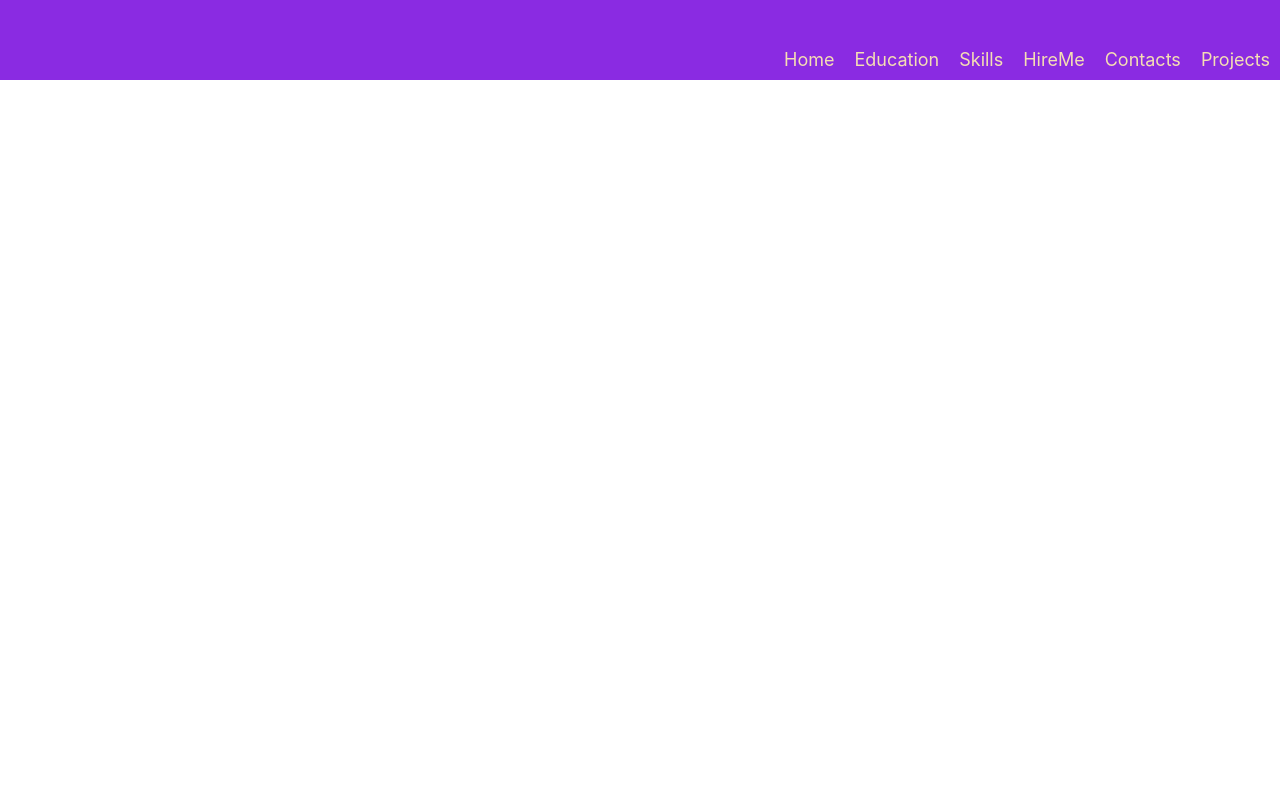
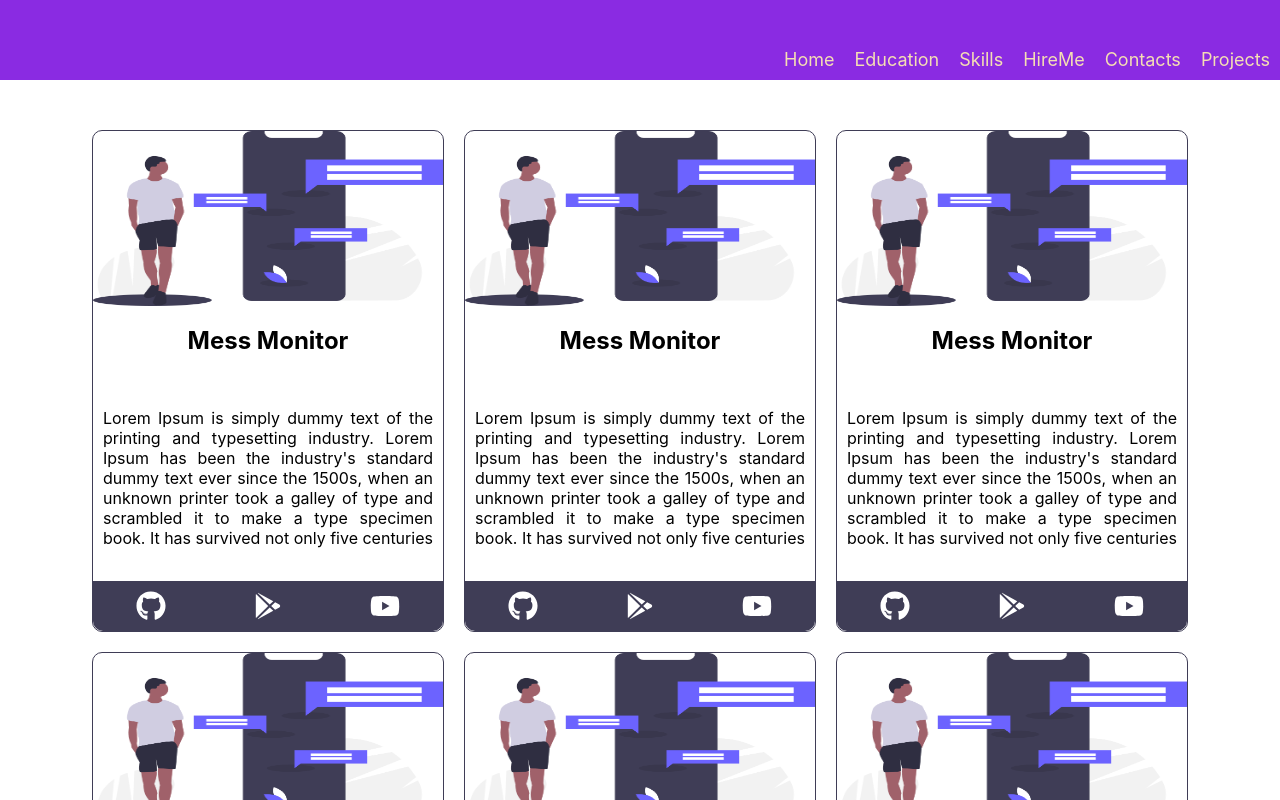
Before and after one commit to hadiuzzaman524/react-portfolio-template, a React (Create React App) app: page /projects in a window 1280 px wide. Shown: the top 800 px of the page. Built offline with nearby package versions, Linux system fonts and the light colour scheme.

Commit message:
feat: design project card

```diff
--- a/src/presentation/features/my_projects/MyProjects.js
+++ b/src/presentation/features/my_projects/MyProjects.js
@@ -1,9 +1,19 @@
 import Style from "./MyProjects.module.css";
 
-const MyProjects= ()=>{
-    return(
-        <div>
-            MyProjects
+import ProjectCard from "./ProjectCard";
+
+const MyProjects = () => {
+    return (
+        <div className={Style.main_container}>
+
+            <ProjectCard/>
+            <ProjectCard/>
+            <ProjectCard/>
+            <ProjectCard/>
+            <ProjectCard/>
+            <ProjectCard/>
+            <ProjectCard/>
+            <ProjectCard/>
         </div>
     );
 }
--- a/src/presentation/features/my_projects/MyProjects.module.css
+++ b/src/presentation/features/my_projects/MyProjects.module.css
@@ -0,0 +1,61 @@
+.main_container {
+    position: relative;
+    top: 80px;
+    z-index: -1;
+    display: flex;
+    flex-direction: row;
+    flex-wrap: wrap;
+    justify-content: center;
+    align-content: center;
+    align-items: center;
+    gap: 20px;
+    padding: 50px;
+}
+.project_card{
+    height: 500px;
+    width: 350px;
+    border: 1px solid #3F3D56;
+    border-radius: 10px;
+    display: flex;
+    flex-direction: column;
+}
+.project_image{
+    height: 35%;
+    border-top-left-radius: 10px;
+    border-top-right-radius: 10px;
+}
+.project_image img{
+    height: 100%;
+    width: 100%;
+}
+.project_details{
+    height: 65%;
+    border-bottom-left-radius: 10px;
+    border-bottom-right-radius: 10px;
+    display: flex;
+    flex-direction: column;
+    justify-content: space-between;
+
+}
+.project_details h2{
+    text-align: center;
+}
+.project_details p{
+    text-align: justify;
+    max-lines: 7;
+    overflow: hidden;
+    padding-left: 10px;
+    padding-right: 10px;
+}
+.project_link{
+    height: 50px;
+    width: 100%;
+    background-color: #3F3D56;
+    border-bottom-left-radius: 10px;
+    border-bottom-right-radius: 10px;
+    color: white;
+    display: flex;
+    justify-content: space-around;
+    align-items: center;
+
+}
--- /dev/null
+++ b/src/presentation/features/my_projects/ProjectCard.js
@@ -0,0 +1,23 @@
+import Style from "./MyProjects.module.css";
+import hireme from "../../../images/contact_set.png";
+import { FaGithub } from 'react-icons/fa';
+import { IoLogoGooglePlaystore } from "react-icons/io5";
+import { FaYoutube } from "react-icons/fa";
+
+const ProjectCard = ()=>{
+    return <div className={Style.project_card}>
+    <div className={Style.project_image}>
+        <img src={hireme} />
+    </div>
+    <div className={Style.project_details}>
+        <h2>Mess Monitor</h2>
+        <p>Lorem Ipsum is simply dummy text of the printing and typesetting industry. Lorem Ipsum has been the industry's standard dummy text ever since the 1500s, when an unknown printer took a galley of type and scrambled it to make a type specimen book. It has survived not only five centuries</p>
+        <div className={Style.project_link}>
+            <FaGithub size={30} />
+            <IoLogoGooglePlaystore size={30} />
+            <FaYoutube size={30} />
+        </div>
+    </div>
+</div>;
+}
+export default ProjectCard;
```
